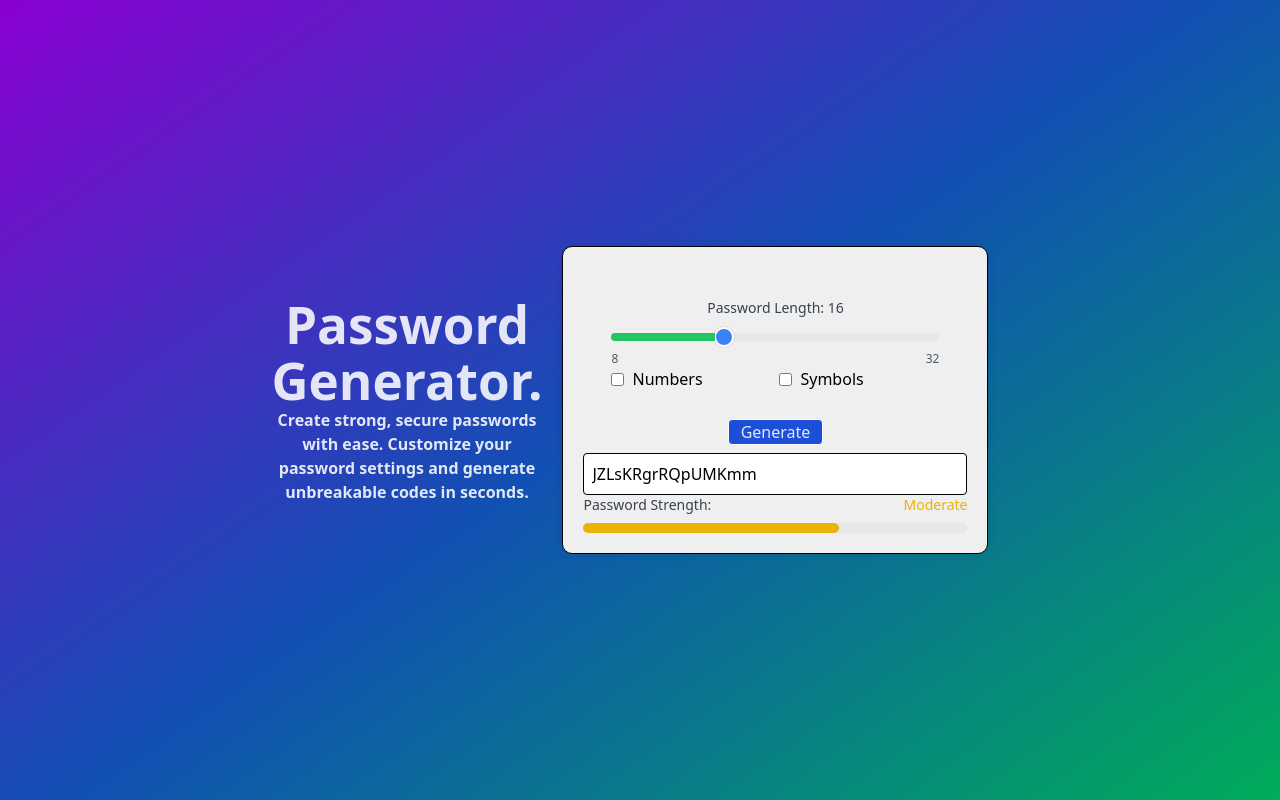
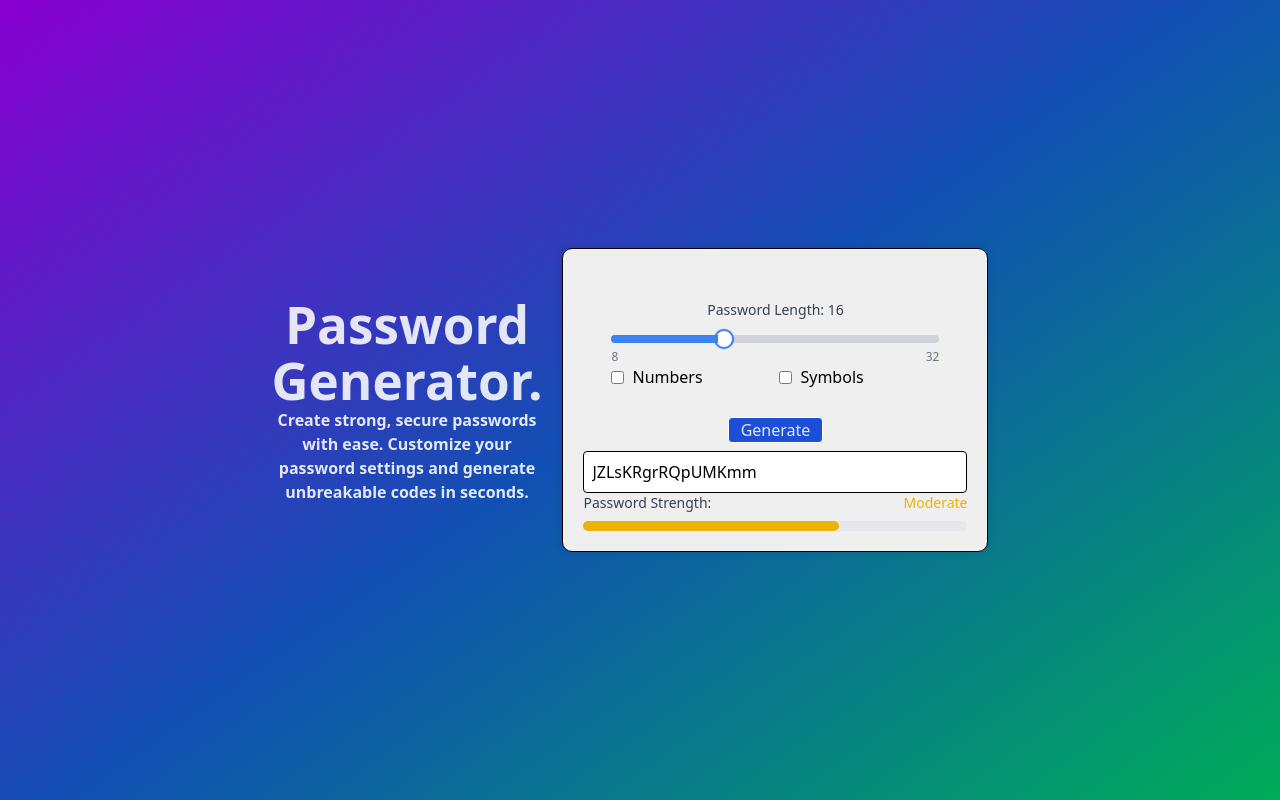
Before and after one commit to JASantacruz00/password-generator, a Vue app: page / in a window 1280 px wide. Built offline with nearby package versions, Linux system fonts and the light colour scheme.

Commit message:
Changes in styles and functionality

```diff
--- a/src/shared/components/InputRange.vue
+++ b/src/shared/components/InputRange.vue
@@ -1,6 +1,6 @@
 <template>
   <div class="w-full max-w-md mx-auto">
-    <label :for="id" class="text-sm font-medium text-gray-700 dark:text-gray-300">
+    <label :for="id" class="text-sm font-medium text-gray-700">
       {{ label }} {{ modelValue }}
     </label>
     <div class="flex items-center space-x-4">
@@ -13,23 +13,22 @@
           :step="step"
           :value="modelValue"
           @input="updateValue"
-          class="w-full h-2 bg-gray-200 rounded-lg appearance-none cursor-pointer"
+          class="w-full h-2 bg-gray-300 rounded-lg appearance-none cursor-pointer"
         />
         <div
-          class="z-1 absolute left-0 top-3.5 h-2 bg-green-500 rounded-l-lg pointer-events-none rounded-r-sm"
+          class="absolute left-0 top-3.5 h-2 bg-blue-500 rounded-l-lg pointer-events-none border-right slider-track"
           :style="{ width: 'calc(' + percentage + ' )' }"
         ></div>
       </div>
     </div>
-    <div class="flex justify-between text-xs text-gray-600 dark:text-gray-400 mt-1">
+    <div class="flex justify-between text-xs text-gray-500">
       <span>{{ min }}</span>
       <span>{{ max }}</span>
     </div>
-    <p v-if="error" class="text-red-500 text-xs mt-1">{{ error }}</p>
   </div>
 </template>
 
-<script setup>
+<script setup lang="ts">
 import { computed, ref } from "vue";
 
 const props = defineProps({
@@ -61,12 +60,12 @@ const props = defineProps({
 
 const emit = defineEmits(["update:modelValue"]);
 
-const error = ref("");
-
 const percentage = computed(() => {
   let porcentage = (props.modelValue - props.min) / (props.max - props.min);
+  // Coger el width del thumb del input range para restarlo con javascript
+
   // Calcular el porcentaje que debe ocupar quitando el ancho del thumb de la barra
-  porcentage = porcentage * 100 - porcentage * 5;
+  porcentage = porcentage * 100 - 1;
   return porcentage + "%";
 });
 
@@ -86,48 +85,21 @@ const updateFromText = (event) => {
     error.value = "";
   }
 };
-
-const validateInput = (event) => {
-  const inputValue = event.target.value;
-  if (inputValue === "") {
-    emit("update:modelValue", props.min);
-    error.value = "";
-    return;
-  }
-
-  const newValue = Number(inputValue);
-  if (isNaN(newValue)) {
-    error.value = "Please enter a valid number";
-    event.target.value = props.modelValue;
-  } else if (newValue < props.min) {
-    error.value = `Minimum value is ${props.min}`;
-    emit("update:modelValue", props.min);
-  } else if (newValue > props.max) {
-    error.value = `Maximum value is ${props.max}`;
-    emit("update:modelValue", props.max);
-  } else {
-    error.value = "";
-    emit("update:modelValue", newValue);
-  }
-};
 </script>
 
 <style scoped>
-input[type="range"] {
-  z-index: 2;
-}
-
 input[type="range"]::-webkit-slider-thumb {
   -webkit-appearance: none;
   appearance: none;
   width: 20px;
   height: 20px;
-  background: #3b82f6; /* Tailwind blue-500 */
+  /*background: #3b82f6; /* Tailwind blue-500 */
+  background: white; /* Tailwind blue-500 */
   cursor: pointer;
   border-radius: 50%;
-  border: 2px solid white;
+  border: 2px solid #3b82f6;
+  /* border: 2px solid white; */
   box-shadow: 0 0 2px rgba(0, 0, 0, 0.2);
-  z-index: 3;
 }
 
 input[type="range"]::-moz-range-thumb {
@@ -139,8 +111,4 @@ input[type="range"]::-moz-range-thumb {
   border: 2px solid white;
   box-shadow: 0 0 2px rgba(0, 0, 0, 0.2);
 }
-
-.z-1 {
-  z-index: 1;
-}
 </style>
```
